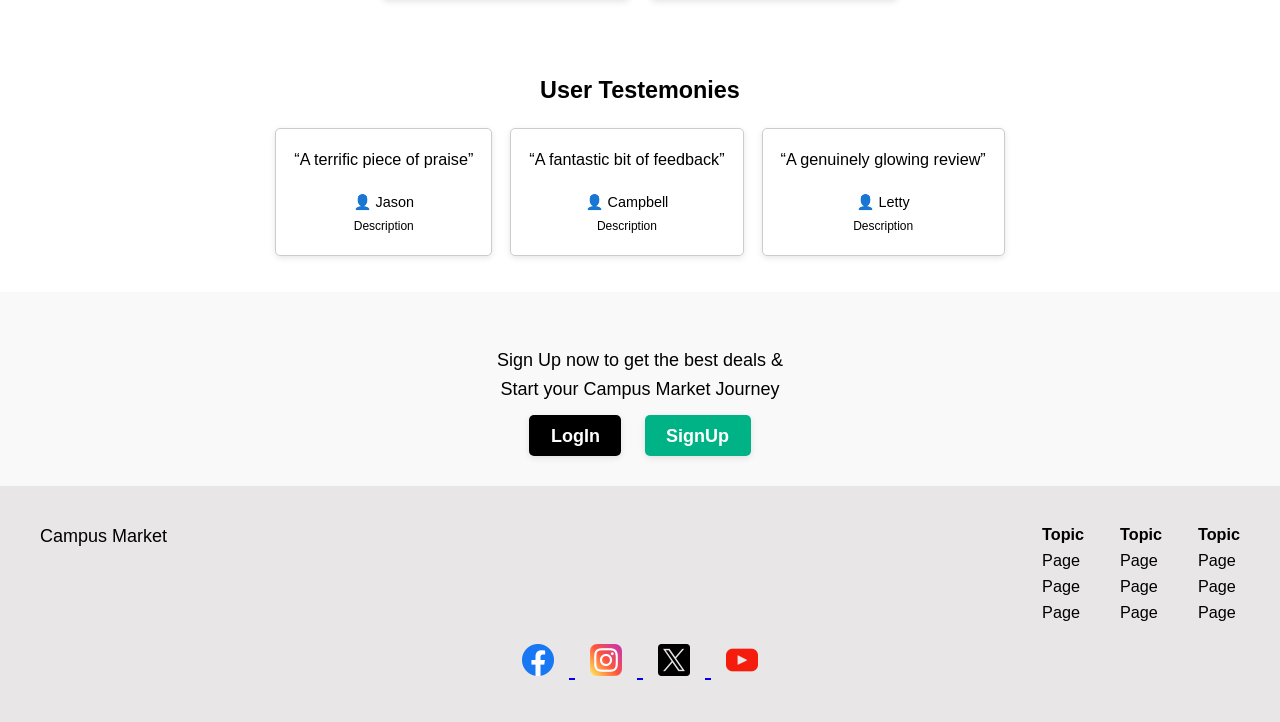
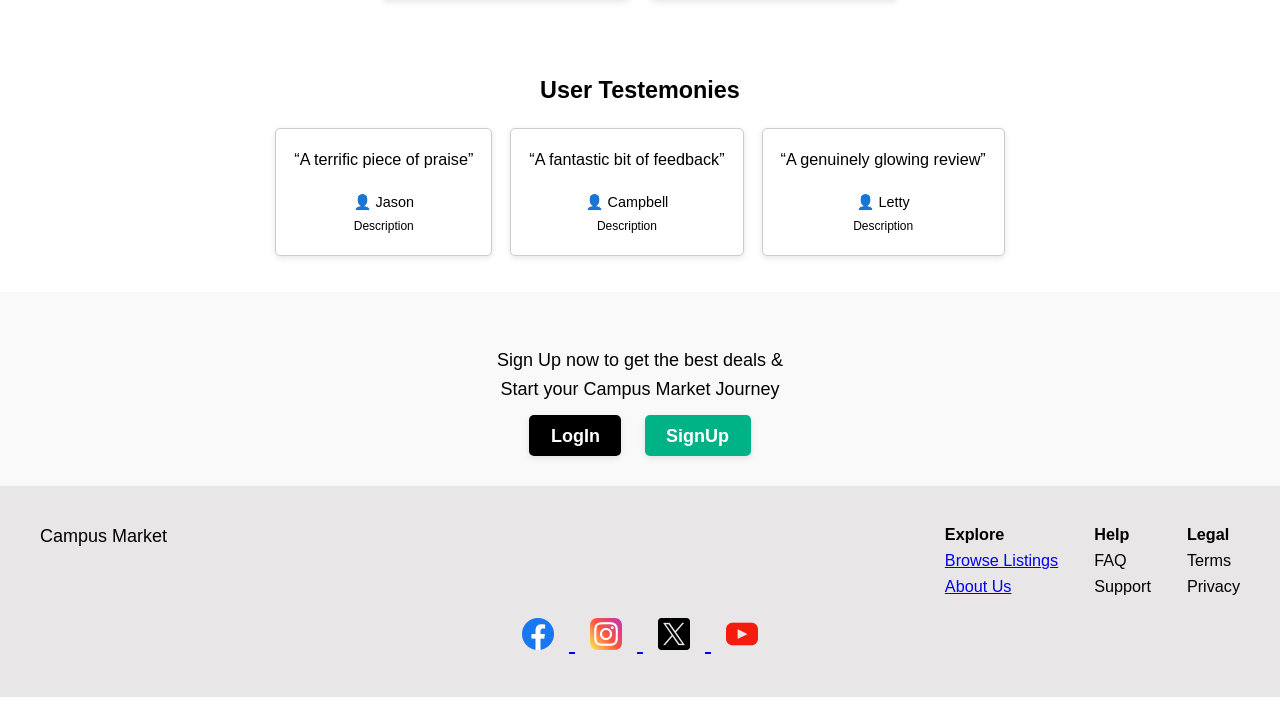
Before and after one commit to cse23-016/CampusMarketDemo, a plain HTML site: page index.html in a window 1280 px wide. Shown: the part 2620-3342 px from the top of the page. After the commit the page ends 3317 px from the top, so only its background shows below. Drawn offline with Linux system fonts and the light colour scheme.

Commit message:
Update index.html

```diff
--- a/index.html
+++ b/index.html
@@ -16,7 +16,7 @@
         <a href="index.html" class="active">Home</a>
         <a href="#">Browse Listings</a>
         <a href="#">Contact</a>
-        <a href="#">About</a>
+        <a href="about.html">About</a>
       </nav>
       <a href="logIn.html" class="auth-button">LogIn</a>
     </div>
@@ -132,9 +132,9 @@
     <div class="footer-grid">
       <div class="footer-logo">Campus Market</div>
       <div class="footer-links">
-        <div><strong>Topic</strong><br/>Page<br/>Page<br/>Page</div>
-        <div><strong>Topic</strong><br/>Page<br/>Page<br/>Page</div>
-        <div><strong>Topic</strong><br/>Page<br/>Page<br/>Page</div>
+        <div><strong>Explore</strong><br/><a href="browse.html">Browse Listings</a><br/><a href="about.html">About Us</a></div>
+        <div><strong>Help</strong><br/>FAQ<br/>Support</div>
+        <div><strong>Legal</strong><br/>Terms<br/>Privacy</div>
       </div>
     </div>
     <div class="socials">
```
